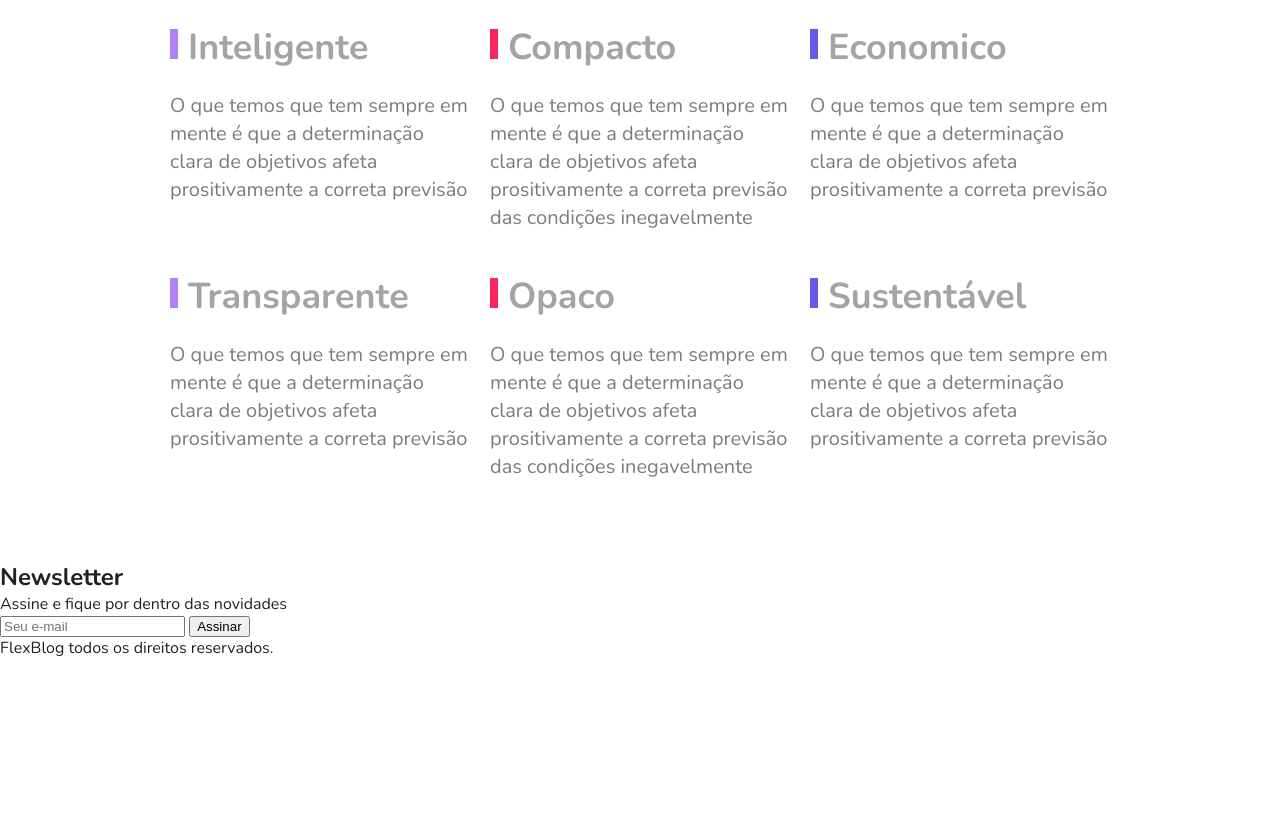
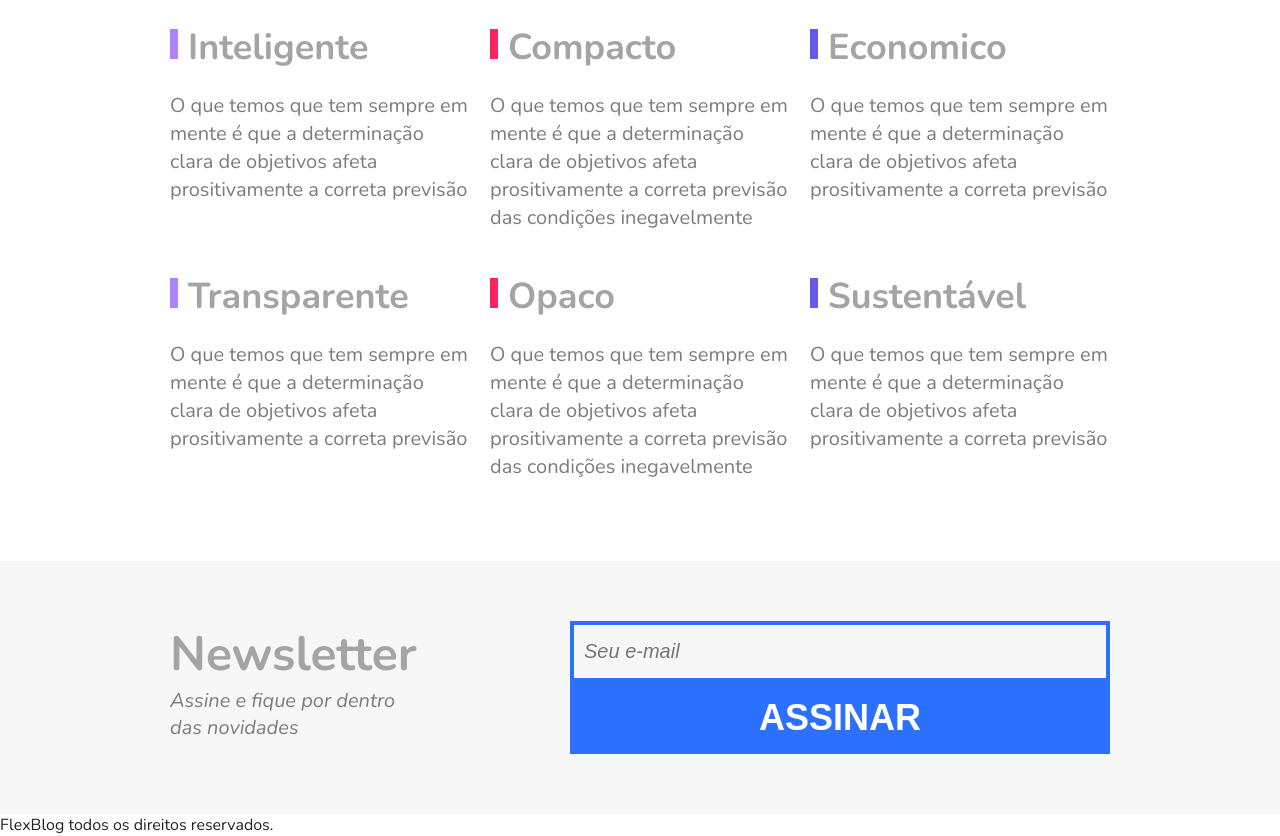
Before and after one commit to Guilherme-Turri/FlexBlog-Projeto, a plain HTML site: page index.html in a window 1280 px wide. Shown: the part 2603-3439 px from the top of the page. Before the commit the page ends 3262 px from the top, so only its background shows below. Drawn offline with nearby package versions, Linux system fonts and the light colour scheme; a script that the page names is missing.

Commit message:
estilizado newsletter

```diff
--- a/main.css
+++ b/main.css
@@ -307,3 +307,68 @@ img {
   line-height: 1.4;
   color: #7c7c7c;
 }
+
+/*newsletter*/
+.newsletter {
+  background: #f7f7f7;
+  padding: 60px calc((100% - 960px) / 2);
+  display: flex;
+  flex-wrap: wrap;
+}
+
+.newsletter-info {
+  flex: 1 1 240px;
+  margin: 0 10px;
+}
+
+.newsletter-info h1 {
+  font-size: 3em;
+  color: #a4a4a4;
+}
+
+.newsletter-info p {
+  font-size: 1.25em;
+  font-style: italic;
+  max-width: 230px;
+  color: #7c7c7c;
+  margin-bottom: 10px;
+}
+
+.newsletter-form {
+  flex: 2 1 260px;
+  margin: 0 10px;
+  align-self: center;
+  display: flex;
+  flex-wrap: wrap;
+}
+
+.newsletter-form input {
+  flex: 3 1 200px;
+  font-size: 1.25em;
+  color: #7c7c7c;
+  font-style: italic;
+  border: 4px solid #2c70ff;
+  background: transparent;
+  padding: 15px 10px;
+  margin: 0px;
+  border-radius: 0px;
+}
+
+.newsletter-form button {
+  flex: 1 1 260px;
+  font-size: 2.25em;
+  font-weight: bold;
+  text-transform: uppercase;
+  background: #2c70ff;
+  color: white;
+  margin: 0;
+  cursor: pointer;
+  border: 0px;
+  padding: 15px 10px;
+}
+
+@media (max-width: 600px) {
+  .newsletter-form button {
+    font-size: 1.5em;
+  }
+}
```
